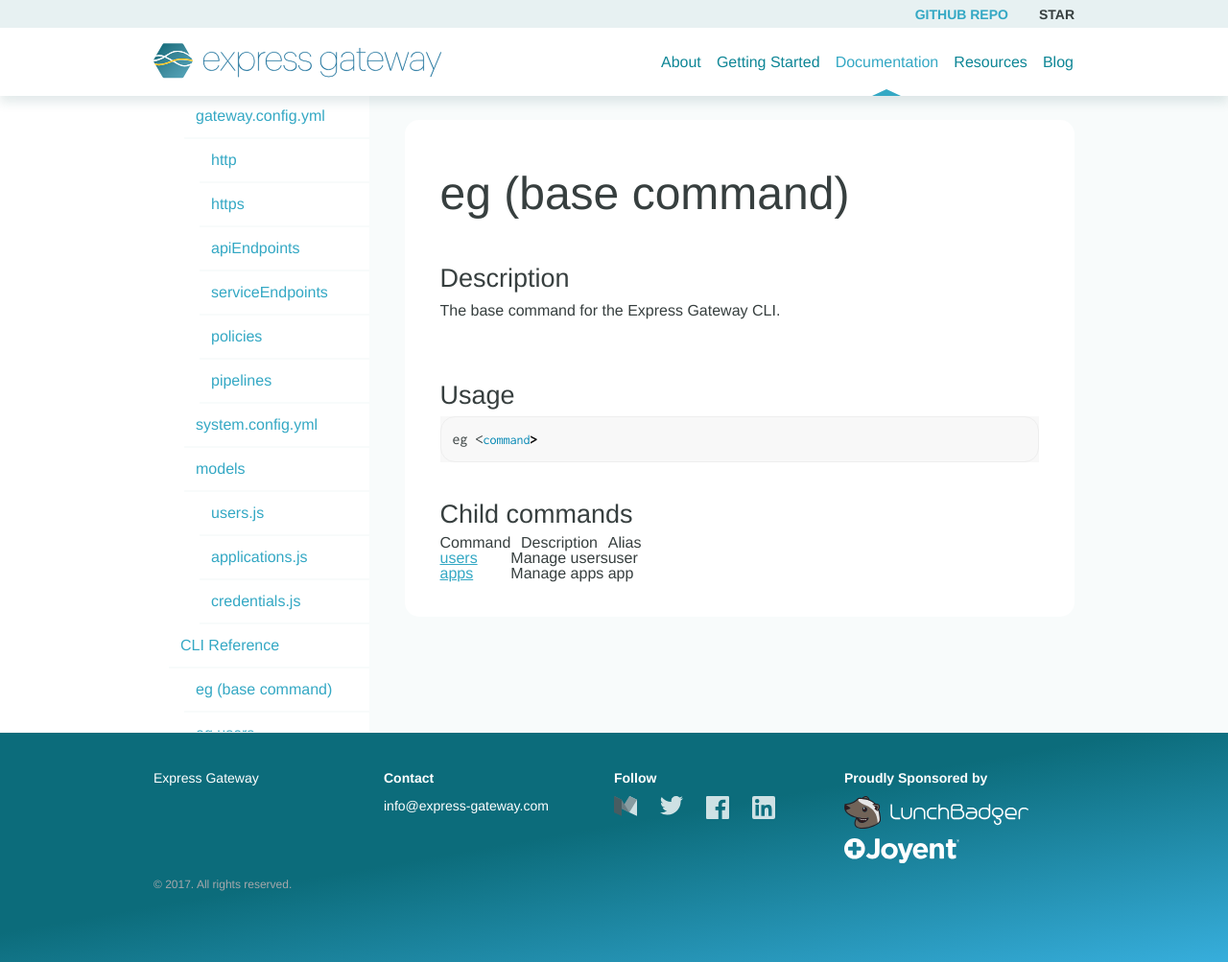
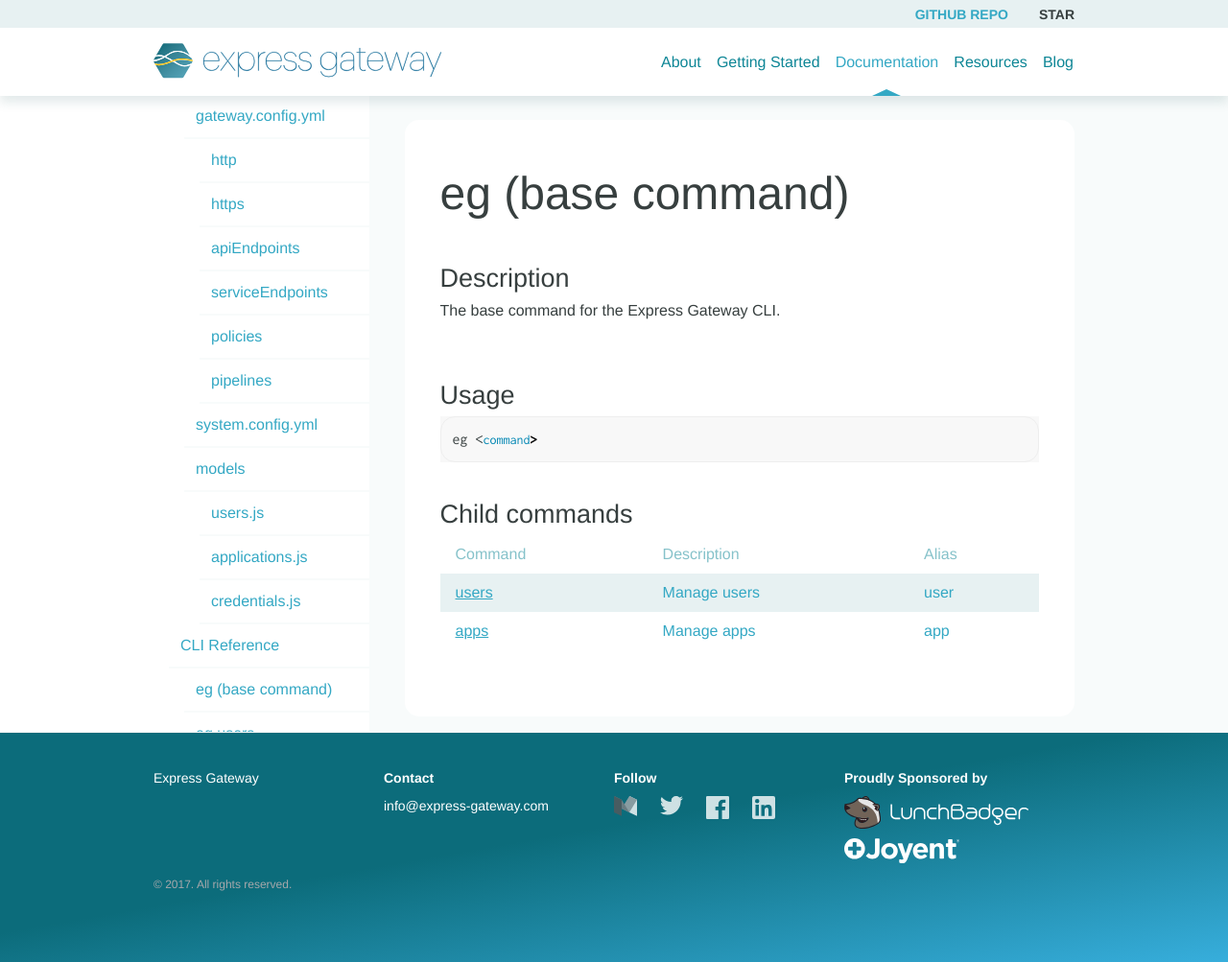
Before and after one commit to ExpressGateway/express-gateway.io, a Jekyll site: the page built from docs/cli/eg.md, in a window 1280 px wide and 1003 px high. Shown: the whole window at 96% size. Built offline with Jekyll 4.4.1, drawn with Linux system fonts in a browser that asks for light colours; some web fonts are replaced; comment, search, counter and statistics services are not loaded.

Commit message:
table hot fix

```diff
--- a/_config.yml
+++ b/_config.yml
@@ -16,7 +16,7 @@
 title: Expess Gateway
 email: your-email@domain.com
 description: A Microservices API Gateway Built on EXPRESS.JS
-baseurl: "" # dev = "/" temp-prod ="http://bybrandonbrown.com/expressgateway/"
+baseurl: "http://bybrandonbrown.com/expressgateway" # dev = "/" temp-prod ="http://bybrandonbrown.com/expressgateway/"
 url: "http://bybrandonbrown.com/expressgateway" # the base hostname & protocol for your site, e.g. http://example.com
 twitter_username: jekyllrb
 github_username:  jekyll
--- a/_sass/_documentation.scss
+++ b/_sass/_documentation.scss
@@ -340,7 +340,7 @@
     }
   }
 
-  .markdown > table {
+  .markdown > .doc-wrapper table {
     width: 100%;
     border-collapse: collapse;
     margin-bottom: 2rem;
```
